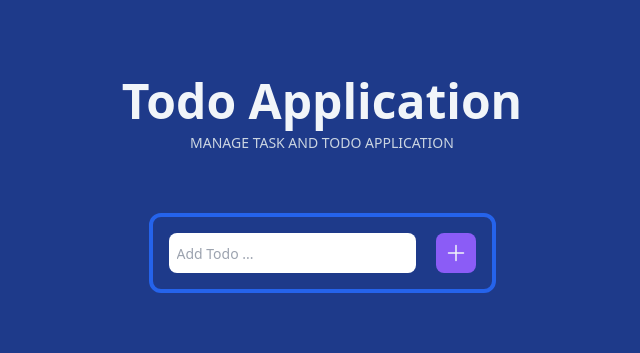
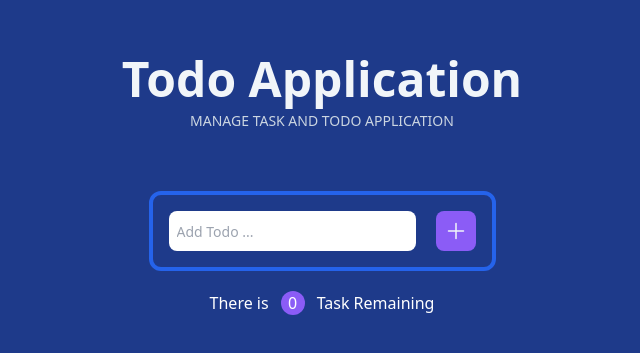
Before and after one commit to hamid19471/Todo-app, a React (Vite) app: page / in a window 1280 px wide. Shown: the part 205-558 px from the top of the page, without its empty margins (318-958 px from the left). Built offline with nearby package versions, Linux system fonts and the light colour scheme.

Commit message:
Update: add navbar component to todoapp

```diff
--- a/src/Components/TodoApp/TodoApp.jsx
+++ b/src/Components/TodoApp/TodoApp.jsx
@@ -1,4 +1,5 @@
 import React, { useState } from "react";
+import NavBar from "../NavBar/NavBar";
 import TodoForm from "../TodoForm/TodoForm";
 import TodoList from "../TodoList/TodoList";
 const TodoApp = () => {
@@ -26,6 +27,7 @@ const TodoApp = () => {
         );
         setTodos(editTitle);
     };
+
     return (
         <div className="flex flex-col items-center gap-5">
             <div className="flex flex-col items-center gap-2 mb-10">
@@ -39,6 +41,13 @@ const TodoApp = () => {
             <div className="border-4 p-4 border-blue-600 rounded-xl ">
                 <TodoForm submitTodos={handleAddNewTodo} />
             </div>
+            <div>
+                <NavBar
+                    remainingTodo={
+                        todos.filter((item) => item.status == false).length
+                    }
+                />
+            </div>
             <TodoList
                 todos={todos}
                 onDelete={handleDeleteTodo}
```
